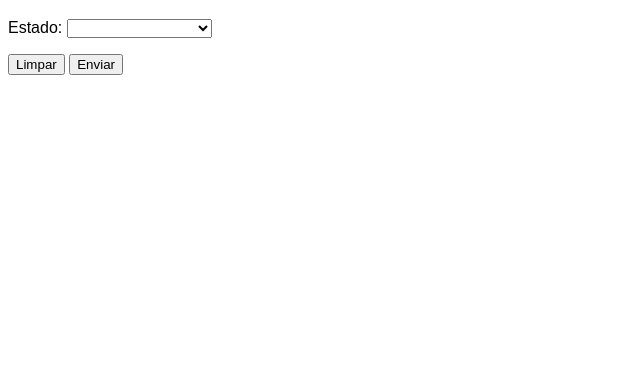
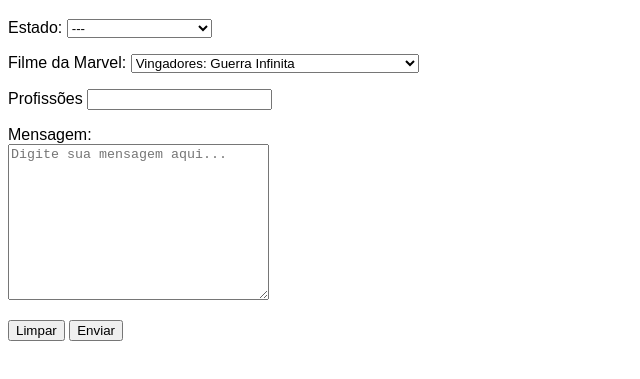
Before and after one commit to beatrizvsgoncalves/learning-html-css, a plain HTML site: page exercise-forms/form_07.html in a window 1280 px wide. Shown: the part 61-440 px from the top of the page, without its empty margins (0-640 px from the left). Drawn offline with Linux system fonts and the light colour scheme.

Commit message:
Update form_07.html

```diff
--- a/exercise-forms/form_07.html
+++ b/exercise-forms/form_07.html
@@ -21,7 +21,7 @@
         <div>
             <label for="iest">Estado:</label>
             <select name="estado" id="iest">
-                <option value="Estado"></option>
+                <option value="Estado" disabled selected>---</option>
                 <option value="AC">Acre</option>
                 <option value="AL">Alagoas</option>
                 <option value="AP">Amapá</option>
@@ -52,6 +52,110 @@
             </select>
         </div>
 
+        <div>
+            <label for="ifilmemarvel">Filme da Marvel: </label>
+            <select name="filmes" id="ifilmemarvel">
+                <optgroup label="Capitão América">
+                    <option value="cap">Capitão América: O Primeiro Vingador</option>
+                    <option value="cap">Capitão América: Soldado Invernal</option>
+                    <option value="cap">Capitão América: Guerra Civil</option>
+                </optgroup>
+
+                <optgroup label="Capitã Marvel">
+                    <option value="marvel">Capitã Marvel</option>
+                    <option value="marvel">As Marvels</option>
+                </optgroup>
+
+                <optgroup label="Doutor Estranho">
+                    <option value="dr">Doutor Estranho</option>
+                    <option value="dr">Doutor Estranho no Multiverso da Loucura</option>
+                </optgroup>
+
+                <optgroup label="Eternos">
+                    <option value="eternos">Eternos</option>
+                </optgroup>
+
+                <optgroup label="Guardiões da Galáxia">
+                    <option value="gotg">Guardiões da Galáxia Vol.1</option>
+                    <option value="gotg">Guardiões da Galáxia Vol.2</option>
+                    <option value="gotg">Guardiões da Galáxia Vol.3</option>
+                </optgroup>
+
+                <optgroup label="Homem de Ferro">
+                    <option value="iron">Homem de Ferro</option>
+                    <option value="iron">Homem de Ferro 2</option>
+                    <option value="iron">Homem de Ferro 3</option>
+                </optgroup>
+
+                <optgroup label="Homem-Aranha">
+                    <option value="aranha">Homem-Aranha: De Volta Ao Lar</option>
+                    <option value="aranha">Homem-Aranha: Longe de Casa</option>
+                    <option value="aranha">Homem-Aranha: Sem Volta para Casa</option>
+                </optgroup>
+
+                <optgroup label="Homem-Formiga">
+                    <option value="formiga">Homem-Formiga</option>
+                    <option value="formiga">Homem-Formiga e a Vespa</option>
+                    <option value="formiga">Homem-Formiga e a Vespa: Quantumania</option>
+                </optgroup>
+
+                <optgroup label="Hulk">
+                    <option value="hulk">Hulk</option>
+                    <option value="hulk">O Incrível Hulk</option>
+                </optgroup>
+
+                <optgroup label="Pantera Negra">
+                    <option value="pantera">Pantera Negra</option>
+                    <option value="pantera">Pantera Negra: Wakanda Para Sempre</option>
+                </optgroup>
+
+                <optgroup label="Shang-Chi">
+                    <option value="shang">Shang-Chi e a Lenda dos Dez Anéis</option>
+
+                </optgroup>
+
+                <optgroup label="Thor">
+                    <option value="thor">Thor</option>
+                    <option value="thor">Thor: O Mundo Sombrio</option>
+                    <option value="thor">Thor: Ragnarok</option>
+                    <option value="thor">Thor: Amor e Trovão</option>
+                </optgroup>
+
+                <optgroup label="Vingadores">
+                    <option value="vingadores"> Os Vingadores</option>
+                    <option value="vingadores">Vingadores: Era de Ultron</option>
+                    <option value="vingadores" selected>Vingadores: Guerra Infinita</option>
+                    <option value="vingadores">Vingadores: Ultimato</option>
+                </optgroup>
+
+                <optgroup label="Viúva Negra">
+                    <option value="viuva">Viúva Negra</option>
+                </optgroup>
+            </select>
+        </div>
+
+        <div>
+            <label for="iprof">Profissões</label>
+            <input type="text" name="prof" id="iprof" list="lprof">
+            <datalist id="lprof">
+                <option value="Advogado"></option>
+                <option value="Administrador"></option>
+                <option value="Bombeiro"></option>
+                <option value="Comerciante"></option>
+                <option value="Contador"></option>
+                <option value="Desenvolvedor"></option>
+                <option value="Empresário"></option>
+                <option value="Policial"></option>
+                <option value="Médico"></option>
+                <option value="Professor"></option>
+            </datalist>
+        </div>
+
+        <div>
+            <label for="imsg">Mensagem: </label>
+            <br>
+            <textarea name="msg" id="imsg" cols="30" rows="10" placeholder="Digite sua mensagem aqui..."></textarea>
+        </div>
 
         <div>
             <input type="reset" value="Limpar">
```
